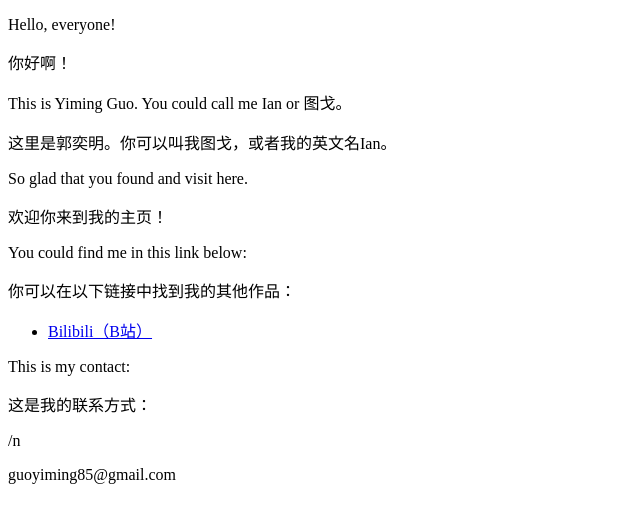
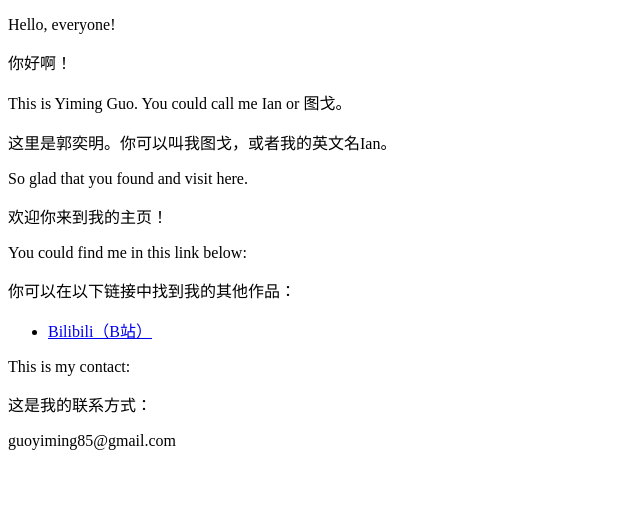
Before and after one commit to The0thers/The0thers.github.io, a plain HTML site: page index.html in a window 1280 px wide. Shown: the whole page, without its empty margins (0-640 px from the left). Drawn offline with Linux system fonts and the light colour scheme.

Commit message:
Update index.html

```diff
--- a/index.html
+++ b/index.html
@@ -17,7 +17,7 @@
 
     <p>This is my contact:</p>
     <p>这是我的联系方式：</p>
-    <p>/n</p>
+    <p> </p>
     <p>guoyiming85@gmail.com</p>
   </body>
 </html>
```
